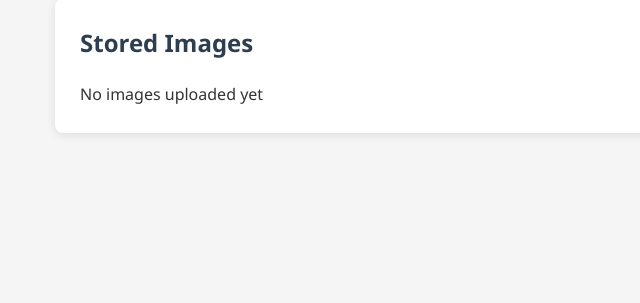
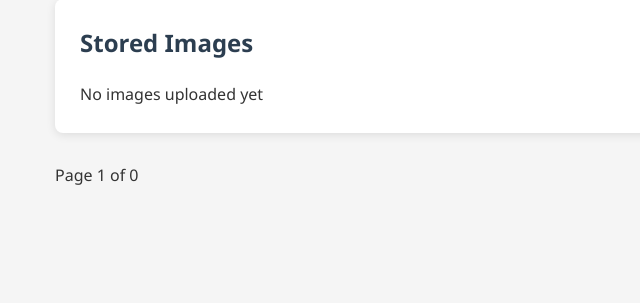
Before and after one commit to lopeben/image_manager, a Flask app: page / in a window 1280 px wide. Shown: the part 391-694 px from the top of the page, without its empty margins (0-640 px from the left). Run offline with Flask 3, Linux system fonts and the light colour scheme; the visitor is signed in with stand-in values (Sample User, id 1).

Commit message:
Add pagination with 50 items per page

```diff
--- a/app.py
+++ b/app.py
@@ -77,11 +77,46 @@ def get_image_mime_type(filename):
         return 'text/plain'
     return 'application/octet-stream'
 
+# @app.route('/')
+# @login_required
+# def index():
+#     images = os.listdir(app.config['UPLOAD_FOLDER'])
+#     return render_template('index.html', images=images)
+
+# Add pagination parameters to index route
 @app.route('/')
 @login_required
 def index():
-    images = os.listdir(app.config['UPLOAD_FOLDER'])
-    return render_template('index.html', images=images)
+    page = request.args.get('page', 1, type=int)
+    per_page = 50  # Items per page
+
+    # Get sorted files (newest first)
+    files = []
+    for filename in os.listdir(app.config['UPLOAD_FOLDER']):
+        path = os.path.join(app.config['UPLOAD_FOLDER'], filename)
+        if allowed_file(filename) and os.path.isfile(path):
+            files.append({
+                'name': filename,
+                'mtime': os.path.getmtime(path)  # Sort by modified time
+            })
+
+    # Sort by upload time (newest first)
+    files.sort(key=lambda x: x['mtime'], reverse=True)
+
+    # Paginate
+    total_files = len(files)
+    total_pages = (total_files + per_page - 1) // per_page
+    start = (page - 1) * per_page
+    end = start + per_page
+    paginated_files = files[start:end]
+
+    return render_template(
+        'index.html',
+        images=[f['name'] for f in paginated_files],
+        page=page,
+        total_pages=total_pages,
+        total_files=total_files
+    )
 
 @app.route('/login', methods=['GET', 'POST'])
 def login():
--- a/templates/index.html
+++ b/templates/index.html
@@ -45,6 +45,7 @@
             <div class="gallery">
                 {% for image in images %}
                     <div class="image-card">
+
                         <!-- 1. Image Display -->
                         <div class="image-container">
                             <img src="{{ url_for('serve_image', filename=image) }}" alt="{{ image }}">
@@ -74,6 +75,18 @@
                     <p>No images uploaded yet</p>
                 {% endfor %}
             </div>
+        </div>
+        <!-- Add pagination controls after gallery -->
+        <div class="pagination">
+            {% if page > 1 %}
+                <a href="{{ url_for('index', page=page-1) }}">← Previous</a>
+            {% endif %}
+
+            <span>Page {{ page }} of {{ total_pages }}</span>
+
+            {% if page < total_pages %}
+                <a href="{{ url_for('index', page=page+1) }}">Next →</a>
+            {% endif %}
         </div>
     </div>
     <div id="previewModal" class="modal">
```
